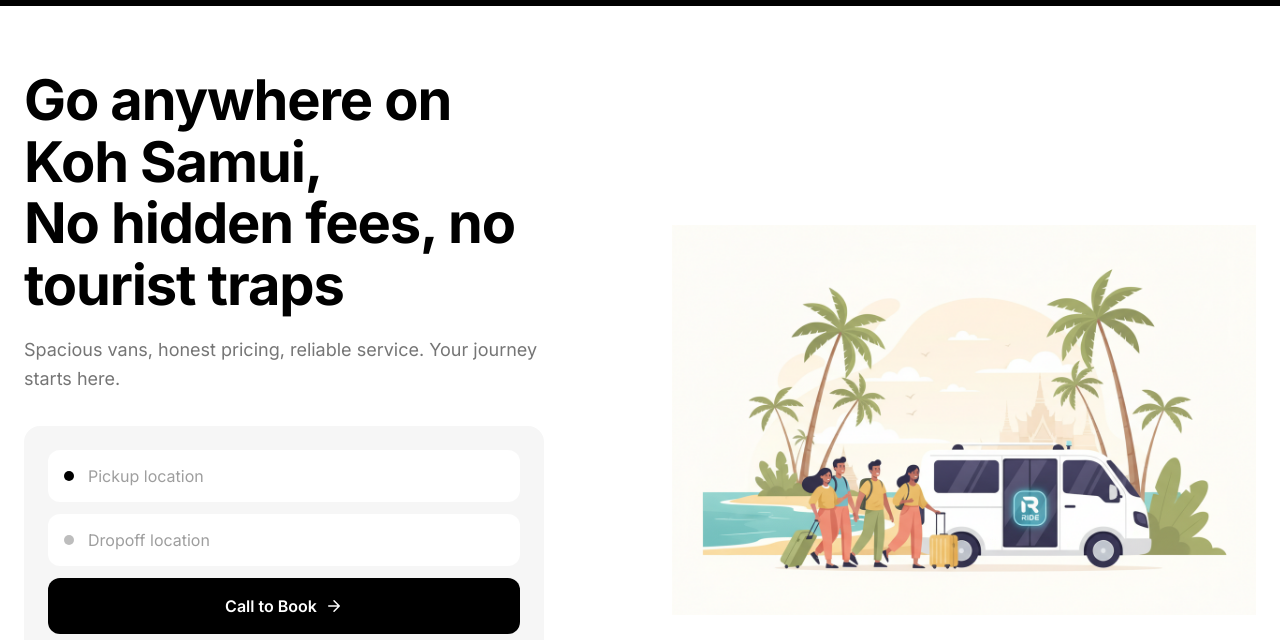
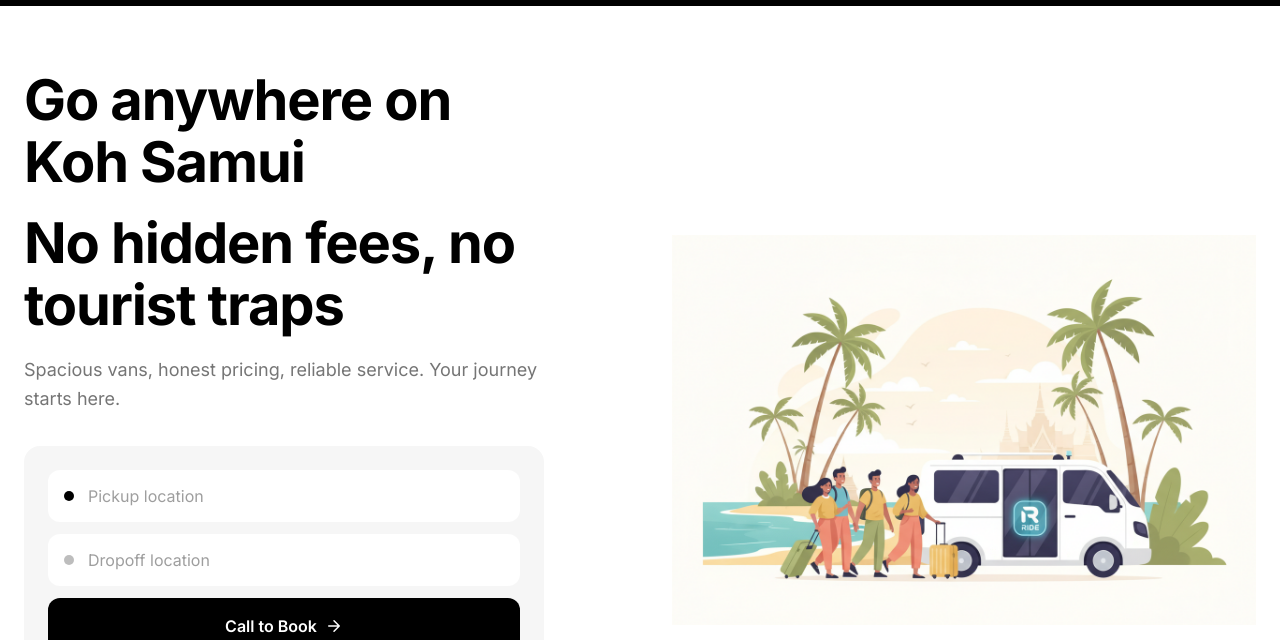
Before and after one commit to mrchaitaxisamui/koh-samui-taxi-service, a plain HTML site: page index.html in a window 1280 px wide. Shown: the part 58-698 px from the top of the page. Drawn offline with Linux system fonts and the light colour scheme; a web font is replaced by a local one.

Commit message:
Refactor hero section in index.html to separate title and subtitle for improved readability.

```diff
--- a/index.html
+++ b/index.html
@@ -41,7 +41,8 @@
     <section class="hero" id="ride">
         <div class="hero-container">
             <div class="hero-content">
-                <h1 class="hero-title">Go anywhere on Koh Samui, <br>No hidden fees, no tourist traps</h1>
+                <h1 class="hero-title">Go anywhere on Koh Samui</h1>
+                <p class="hero-title">No hidden fees, no tourist traps</p>
                 <p class="hero-subtitle">Spacious vans, honest pricing, reliable service. Your journey starts here.</p>
 
                 <div class="booking-form">
```
